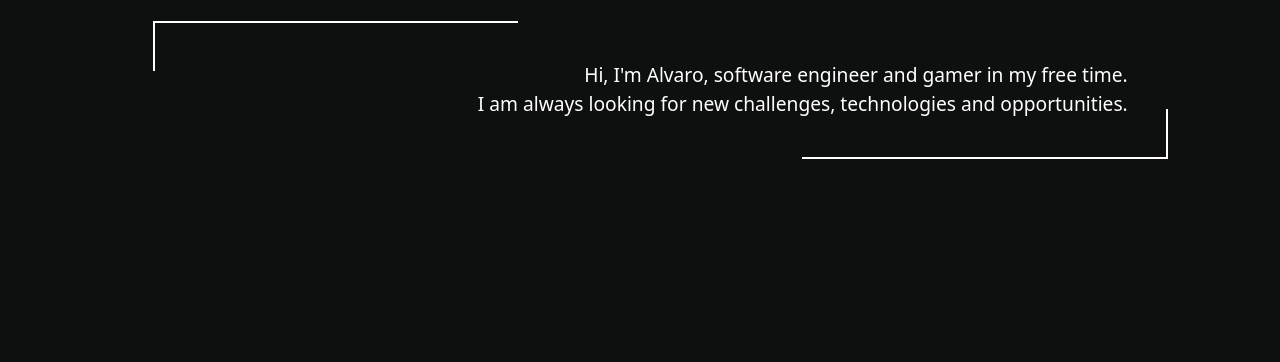
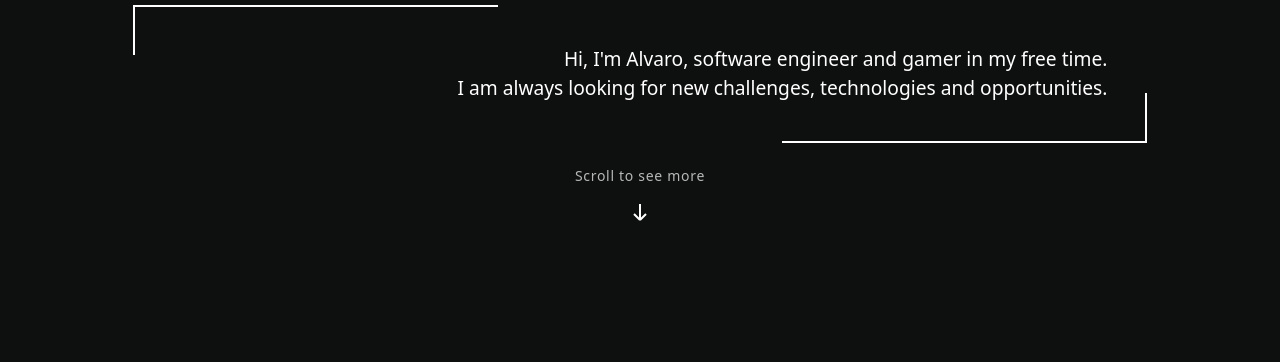
Before and after one commit to almogon/portfolio, an Astro site: page / in a window 1280 px wide. Shown: the part 446-808 px from the top of the page. Built offline with nearby package versions, Linux system fonts and the light colour scheme; Astro itself is replaced by a stand-in of ours.

Commit message:
About me

```diff
--- a/src/components/AboutMe.astro
+++ b/src/components/AboutMe.astro
@@ -7,11 +7,13 @@ const work = `
 `;
 ---
 
+<div class="container">
   <h1 class="title">
-  Software <span class="blue-green">Eng</span><span class="yellow-orange">inee</span><span class="red">r</span>
+    Software <span class="blue-green">Eng</span><span class="yellow-orange"
+      >inee</span
+    ><span class="red">r</span>
   </h1>
   <h2 class="subtitle">& full stack developer</h2>
-
 
   <div class="intro-container">
     <div class="intro-borders intro-top-left"></div>
@@ -22,7 +24,30 @@ const work = `
     </div>
   </div>
 
+  <div class="scroll-indicator">
+    <span class="scroll-text">Scroll to see more</span>
+    <svg
+      class="scroll-arrow"
+      width="24"
+      height="24"
+      viewBox="0 0 24 24"
+      fill="none"
+    >
+      <path
+        d="M12 4V20M12 20L18 14M12 20L6 14"
+        stroke="currentColor"
+        stroke-width="2"></path>
+    </svg>
+  </div>
+</div>
+
 <style>
+  .container {
+    height: 70vh;
+    display: flex;
+    flex-direction: column;
+    justify-content: center;
+  }
   .title {
     font-size: clamp(2.5rem, 10vw, 8rem);
     line-height: 1;
@@ -126,4 +151,46 @@ const work = `
     right: 0;
   }
 
+  .scroll-indicator {
+    position: absolute;
+    bottom: 0;
+    width: 100%;
+    display: flex;
+    flex-direction: column;
+    align-items: center;
+    gap: var(--space-xs);
+    z-index: 1;
+    opacity: 0;
+    animation: fade-in 0.8s cubic-bezier(0.4, 0, 0.2, 1) forwards;
+    animation-delay: 1.5s;
+  }
+
+  .scroll-text {
+    font-size: 0.875rem;
+    opacity: 0.7;
+    letter-spacing: 0.05em;
+  }
+
+  .scroll-arrow {
+    animation: jump 2s cubic-bezier(0.4, 0, 0.2, 1) infinite;
+  }
+
+  @keyframes jump {
+    0%,
+    100% {
+      transform: translateY(0);
+    }
+    50% {
+      transform: translateY(-10px);
+    }
+  }
+  @keyframes fade-in {
+    0% {
+      opacity: 0;
+    }
+
+    to {
+      opacity: 1;
+    }
+  }
 </style>
--- a/src/components/Header.astro
+++ b/src/components/Header.astro
@@ -148,10 +148,6 @@ const styleDeFlag = {
     transition: fill 0.5s ease;
   }
 
-  header {
-    @apply p-4;
-  }
-
   .box-flag {
     display: flex;
     flex-direction: row;
--- a/src/pages/index.astro
+++ b/src/pages/index.astro
@@ -32,7 +32,7 @@ const sections = [
   <main>
     {
       sections.map((section) => (
-        <section id={section.id} class="container">
+        <section id={section.id}>
           {section.id === 'about-me' && <AboutMe />}
           {section.id === 'experience' && <Experience />}
           {section.id === 'hobbies' && <Hobbies />}
@@ -52,5 +52,10 @@ const sections = [
   }
   section {
     padding: var(--section-spacing) 0;
+    min-height: 100vh;
+    display: flex;
+    flex-direction: column;
+    justify-content: center;
+    align-items: center;
   }
 </style>
```
Lines whose indentation alone changed are shown as unchanged.
